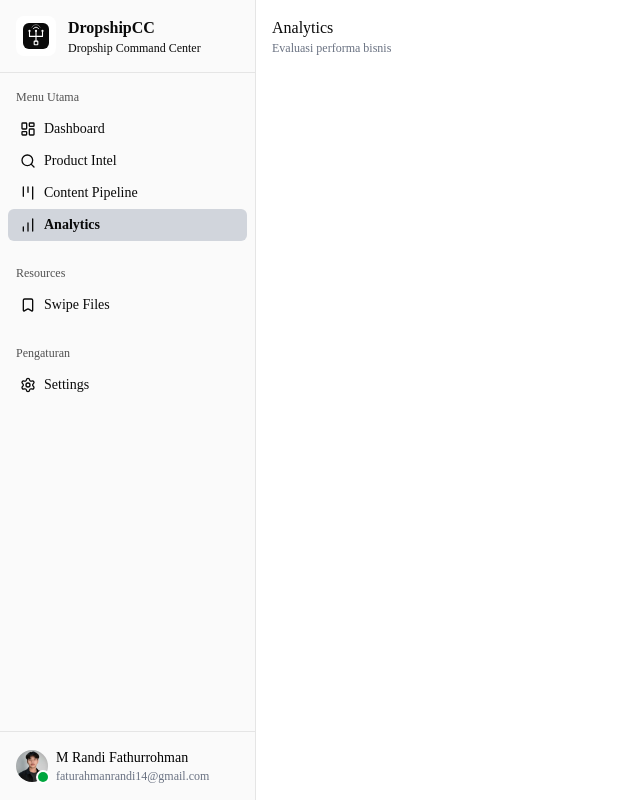
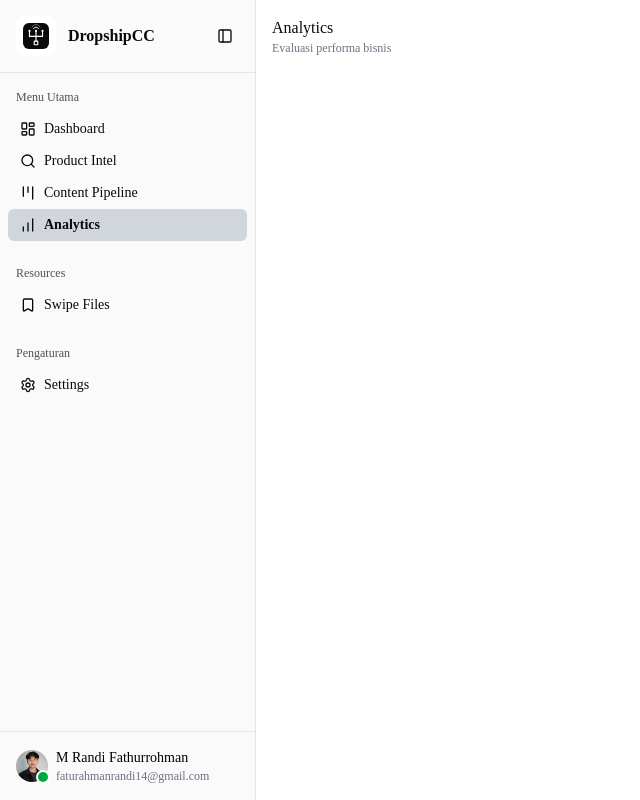
Before and after one commit to Randif444/dropshipCC, a Next.js app: page /analytics in a window 1280 px wide. Shown: the whole page, without its empty margins (0-640 px from the left). Built offline with nearby package versions, Linux system fonts and the light colour scheme.

Commit message:
feat: move sidebar toggle to app sidebar with ChatGPT-style UX

```diff
--- a/package.json
+++ b/package.json
@@ -9,6 +9,7 @@
     "lint": "eslint"
   },
   "dependencies": {
+    "@tanstack/react-query": "^5.101.1",
     "class-variance-authority": "^0.7.1",
     "clsx": "^2.1.1",
     "lucide-react": "^1.21.0",
@@ -18,7 +19,8 @@
     "react-dom": "19.2.4",
     "shadcn": "^4.11.0",
     "tailwind-merge": "^3.6.0",
-    "tw-animate-css": "^1.4.0"
+    "tw-animate-css": "^1.4.0",
+    "zustand": "^5.0.14"
   },
   "devDependencies": {
     "@tailwindcss/postcss": "^4",
--- a/src/app/layout.js
+++ b/src/app/layout.js
@@ -1,7 +1,7 @@
 "use client";
 import "./globals.css";
 import { TooltipProvider } from "@/components/ui/tooltip";
-import { SidebarProvider, SidebarTrigger } from "@/components/ui/sidebar";
+import { SidebarProvider } from "@/components/ui/sidebar";
 import { AppSidebar } from "@/components/app-sidebar";
 import { usePathname } from "next/navigation";
 
--- a/src/components/app-sidebar.jsx
+++ b/src/components/app-sidebar.jsx
@@ -1,4 +1,6 @@
 "use client";
+import { PanelLeft } from "lucide-react";
+
 import {
   Search,
   LayoutDashboard,
@@ -8,6 +10,7 @@ import {
   BarChart,
 } from "lucide-react";
 import {
+  useSidebar,
   Sidebar,
   SidebarHeader,
   SidebarContent,
@@ -18,6 +21,7 @@ import {
   SidebarMenuButton,
   SidebarMenuItem,
   SidebarFooter,
+  SidebarTrigger,
 } from "@/components/ui/sidebar";
 import Image from "next/image";
 import dynamic from "next/dynamic";
@@ -58,24 +62,69 @@ const items = [
 ];
 
 export function AppSidebar() {
+  const { state } = useSidebar();
+  const isCollapsed = state === "collapsed";
   const pathname = usePathname();
 
   return (
-    <Sidebar>
-      <SidebarHeader className="p-4 border-b">
-        <div className="flex gap-3">
+    <Sidebar collapsible="icon">
+      <SidebarHeader className="border-b p-4">
+        {!isCollapsed ? (
+          <div className="flex items-center gap-3">
             <Image
               src="/dropshipcc_minimal.svg"
               alt="Logo Dropship Command Center"
-            className="rounded-md object-cover"
               width={40}
               height={40}
-          />{" "}
-          <div className="flex-1 items-center gap-2 font-bold text-md">
-            <span>DropshipCC</span>
-            <p className="text-xs font-light">Dropship Command Center</p>
+              className="rounded-md object-cover shrink-0"
+            />
+
+            <div className="flex-1">
+              <span className="font-bold">DropshipCC</span>
+            </div>
+
+            <SidebarTrigger className="shrink-0" />
+          </div>
+        ) : (
+          <div className="flex justify-center">
+            <div className="group relative flex h-10 w-10 items-center justify-center">
+              {/* Logo */}
+              <Image
+                src="/dropshipcc_minimal.svg"
+                alt="Logo Dropship Command Center"
+                width={48}
+                height={48}
+                className="
+                  absolute
+
+                  rounded-md
+                  object-cover
+
+                  transition-opacity
+                  duration-150
+
+                  group-hover:opacity-0
+                "
+              />
+
+              {/* Toggle */}
+              <SidebarTrigger
+                className="
+                  absolute
+
+                  opacity-0
+
+                  transition-opacity
+                  duration-150
+
+                  group-hover:opacity-100
+
+                  hover:bg-transparent
+                "
+              />
             </div>
           </div>
+        )}
       </SidebarHeader>
 
       <SidebarContent>
--- /dev/null
+++ b/src/stores/sidebarStore.js
@@ -0,0 +1,14 @@
+import { create } from "zustand";
+
+const useSidebarStore = create((set) => ({
+  open: true,
+
+  setOpen: (open) => set({ open }),
+
+  toggleSidebar: () =>
+    set((state) => ({
+      open: !state.open,
+    })),
+}));
+
+export default useSidebarStore;
```
Also changed, not shown: src/queries/dashboardQueries.js (added), src/queries/productQueries.js (added), src/stores/authStore.js (added), src/stores/themeStore.js (added), 1 other file (tests, documents, lock files or other folders). Lines whose indentation alone changed are shown as unchanged.
